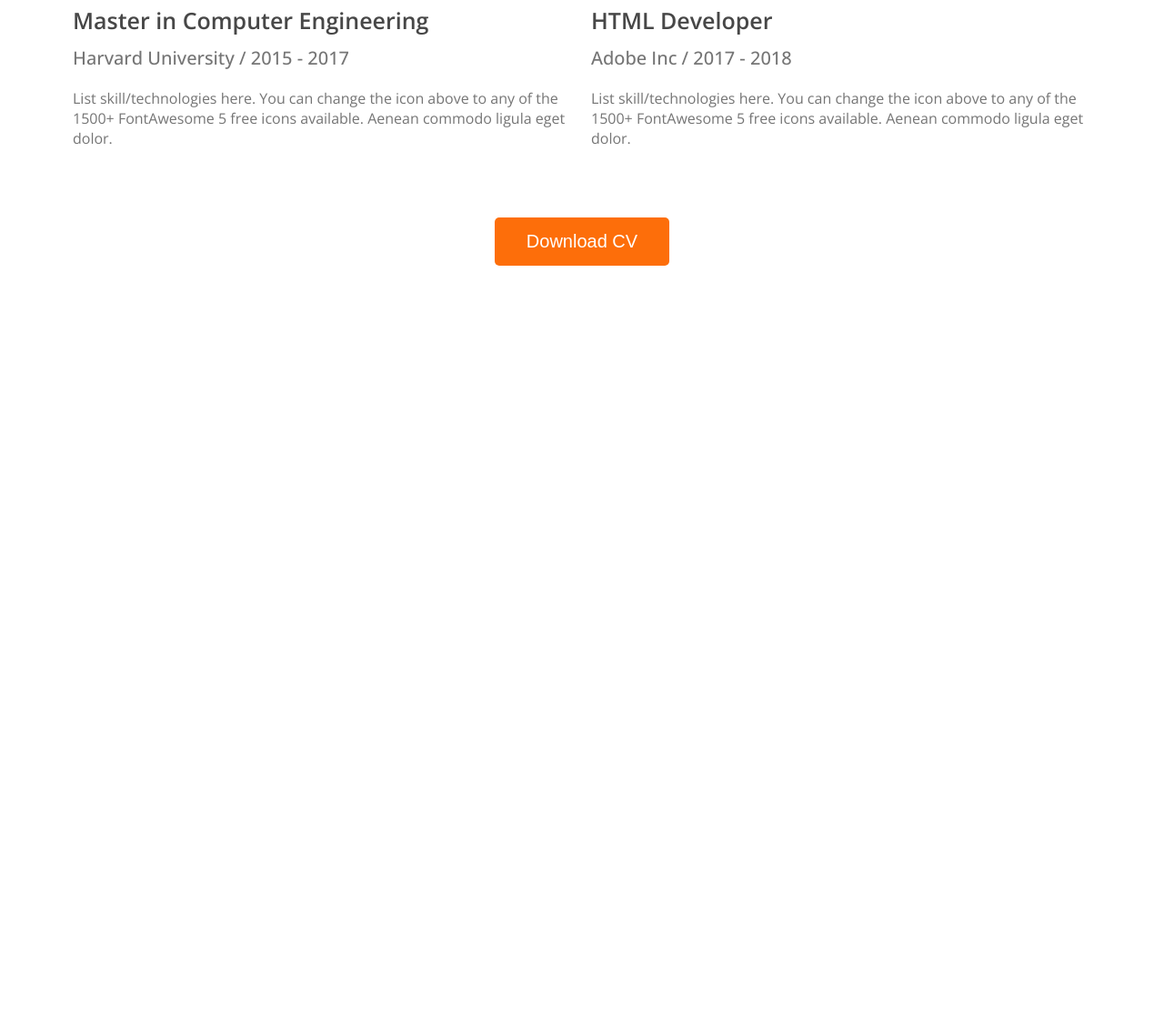
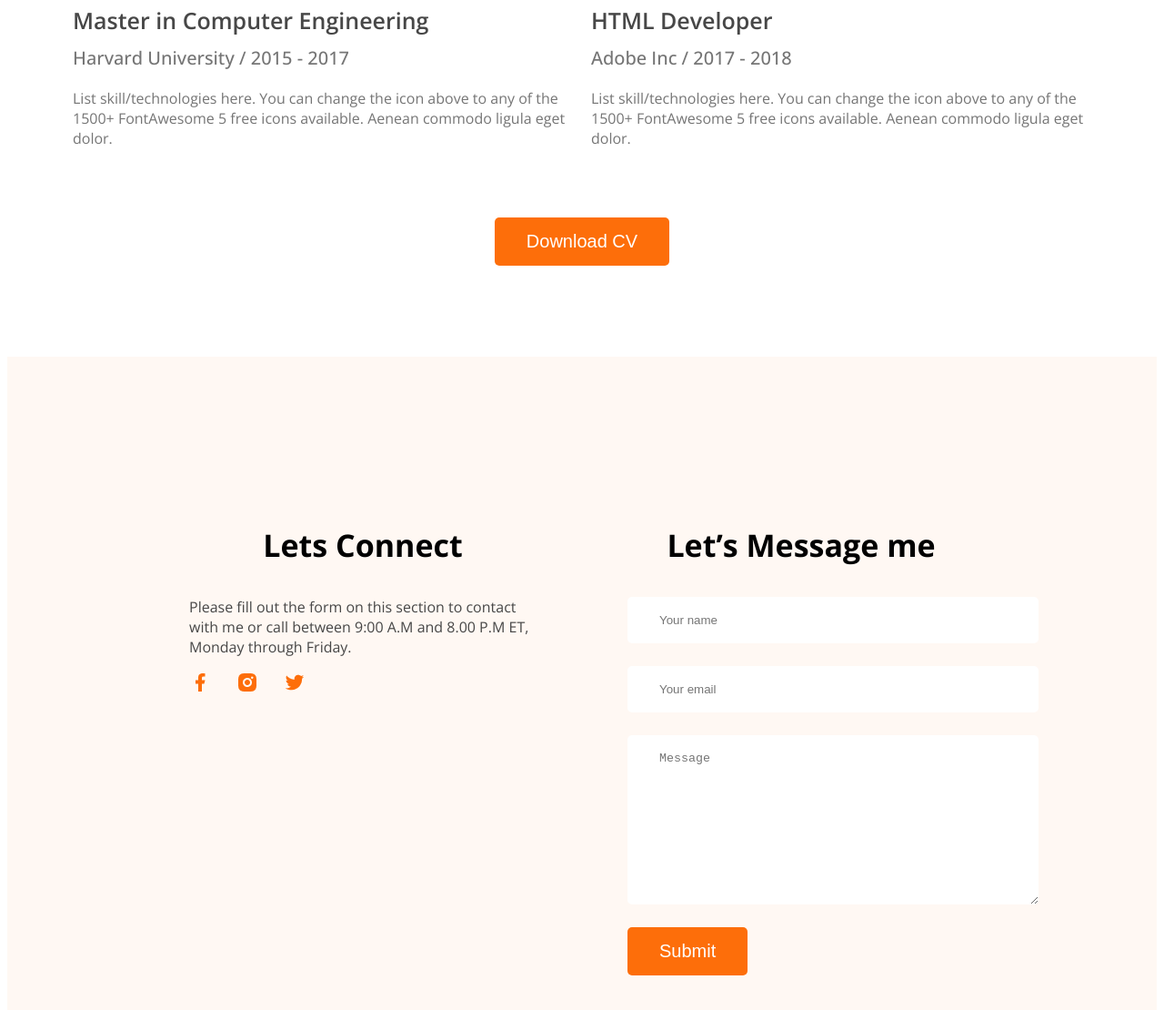
Before and after one commit to Jo888404/portfolio, a plain HTML site: page index.html in a window 1280 px wide. Shown: the part 3089-4199 px from the top of the page at 91% size. Before the commit the page ends 3389 px from the top, so only its background shows below. Drawn offline with nearby package versions, Linux system fonts and the light colour scheme.

Commit message:
footer section added

```diff
--- a/index.html
+++ b/index.html
@@ -206,7 +206,24 @@
     </main>
 
     <footer>
-
+        <div class="footer-section">
+            <h3 class="section-title">Lets Connect</h3>
+            <p class="footer-description">Please fill out the form on this section to contact with me or call between 9:00 A.M and 8.00 P.M ET, Monday through Friday.</p>
+            <div class="social-link">
+                <a target="_blank" href=""><img src="images/icons/facebook.png" alt=""></a>
+                <a target="_blank" href=""><img src="images/icons/insta.png" alt=""></a>
+                <a target="_blank" href=""><img src="images/icons/twitter.png" alt=""></a>
+            </div>
+        </div>
+        <div class="footer-section">
+            <h3 class="section-title">Let’s Message me</h3>
+            <form class="contact" action="">
+                <input type="text" placeholder="Your name">
+                <input type="email" name="" id="" placeholder="Your email">
+                <textarea name="" placeholder="Message" id="" cols="40" rows="10"></textarea>
+                <input class="btn-primary" type="submit" value="Submit">
+            </form>
+        </div>
     </footer>
 </body>
 </html>
--- a/style/portfolio.css
+++ b/style/portfolio.css
@@ -231,3 +231,39 @@ hr{
 
 
 /* Resume style end  */
+
+/* footer section start  */
+
+footer{
+    display: flex;
+    gap: 100px;
+    /* align-items: center; */
+    background: #FFF8F3;
+    padding: 150px 200px;
+    margin-top: 100px;
+}
+.footer-section{
+    width: 50%;
+}
+
+.footer-description{
+    color:#474747;
+    font-size: 16px;
+    font-weight: 100;
+}
+.social-link a{
+    margin-right: 24px;
+}
+
+.contact input[type="text"], .contact input[type="email"], textarea{
+    display: block;
+    margin-bottom: 25px;
+    width: 100%;
+    color: #757575;
+    padding: 18px 35px;
+    background: #ffff;
+    border: 0;
+    border-radius: 5px;
+}
+
+/* footer section end */
```
